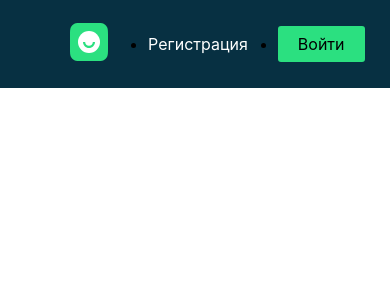
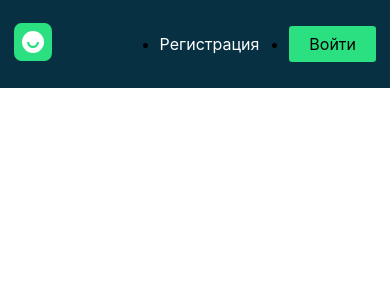
Before and after one commit to h1ze/movies-explorer-frontend, a React (Create React App) app: page / in a window 390 px wide. Shown: the top 300 px of the page. Built offline with nearby package versions, Linux system fonts and the light colour scheme.

Commit message:
feat: настроить адаптивность для Header path="/"

```diff
--- a/src/components/Header/Header.css
+++ b/src/components/Header/Header.css
@@ -9,6 +9,21 @@
   min-width: 320px;
   max-width: 1280px;
   margin: 0 auto;
+}
+
+@media screen and (max-width: 984px) {
+  .header__wrapper {
+    padding: 18px 30px;
+  }
+}
+
+@media screen and (max-width: 568px) {
+  .header__wrapper {
+    padding: 18px 14px;
+  }
+  .header__links {
+    gap: 14px;
+  }
 }
 
 .header__logo {
```
